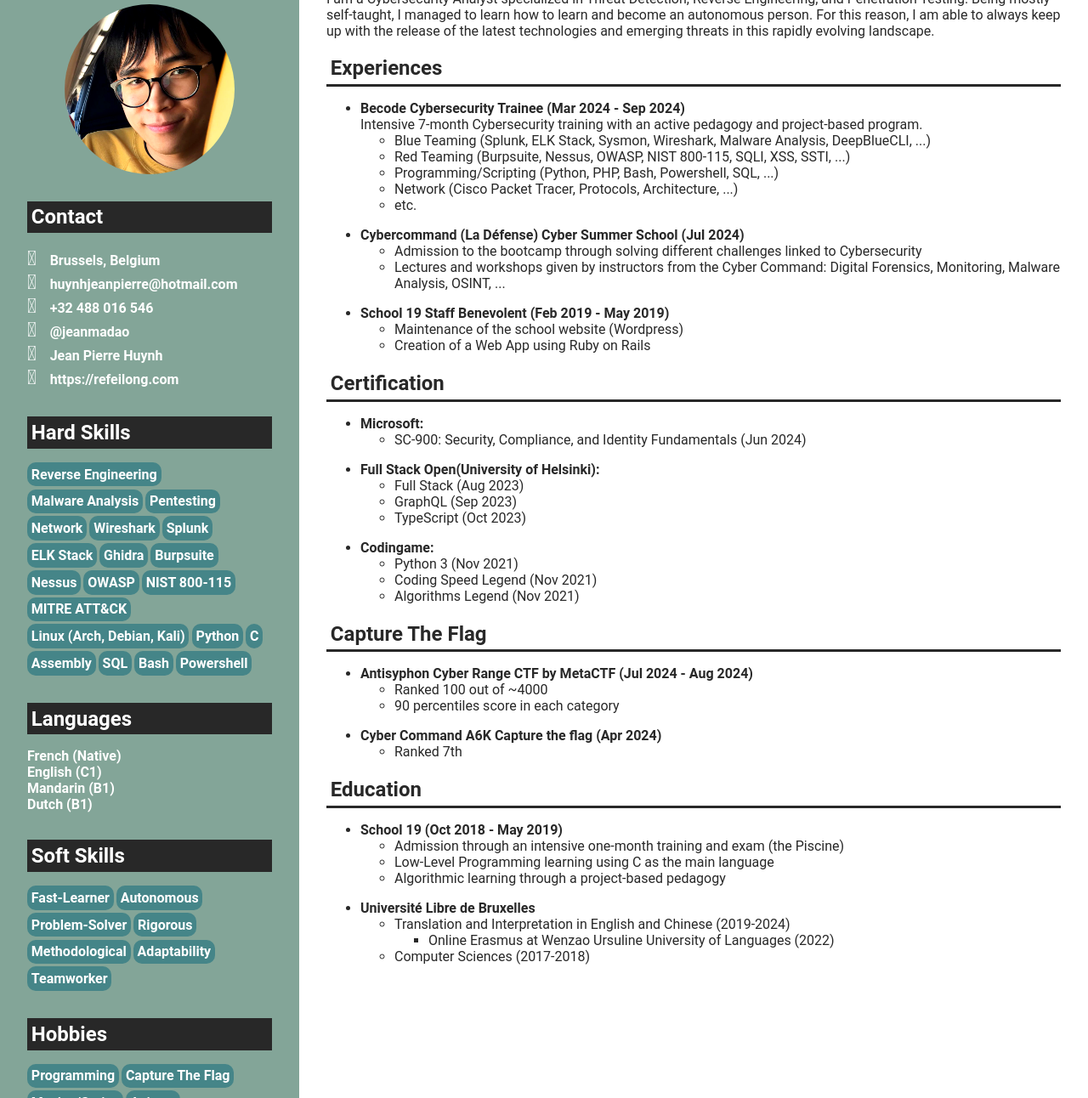
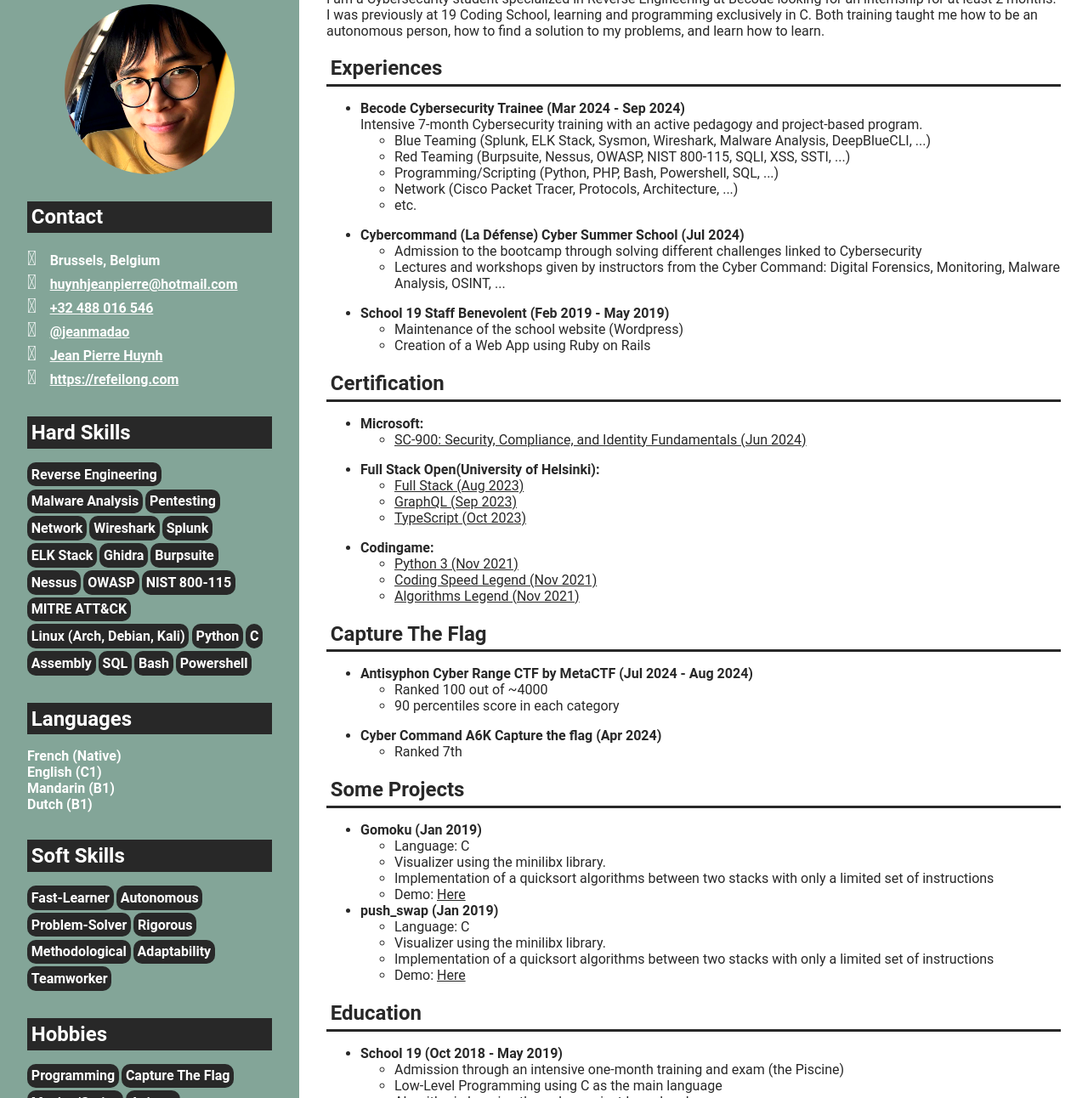
Before and after one commit to jeanmadao/resume, a plain HTML site: page index.html in a window 1280 px wide. Shown: the part 100-1392 px from the top of the page at 85% size. Drawn offline with Linux system fonts and the light colour scheme.

Commit message:
modification

```diff
--- a/index.html
+++ b/index.html
@@ -18,7 +18,7 @@
         <div id="contact">
           <h2>Contact</h2>
           <ul>
-            <li id="address"><span class="icon">󰍎</span><a href="https://www.visit.brussels/">Brussels, Belgium</a></li>
+            <li id="address"><span class="icon">󰍎</span>Brussels, Belgium</li>
             <li id="email"><span class="icon">󰺻</span><a href="mailto:huynhjeanpierre@hotmail.com">huynhjeanpierre@hotmail.com</a></li>
             <li id="phone"><span class="icon">󰏲</span><a href="tel:+32488016546">+32 488 016 546</a></li>
             <li id="github"><span class="icon">󰊤</span><a href="https://github.com/jeanmadao">@jeanmadao</a></li>
@@ -93,12 +93,12 @@
         <div id="about">
           <h2>About Me</h2>
           <p>
-            I am a Cybersecurity Analyst specialized in Threat Detection,
-            Reverse Engineering, and Penetration Testing. Being mostly
-            self-taught, I managed to learn how to learn and become an
-            autonomous person. For this reason, I am able to always keep up
-            with the release of the latest technologies and emerging threats
-            in this rapidly evolving landscape.
+            I am a Cybersecurity student specialized in Reverse Engineering
+	    at Becode looking for an internship for at least 2 months. I
+	    was previously at 19 Coding School, learning and programming
+	    exclusively in C. Both training taught me how to be an
+	    autonomous person, how to find a solution to my problems,
+	    and learn how to learn.
           </p>
         </div>
 
@@ -268,6 +268,56 @@
           </ul>
         </div>
 
+        <div id="projects">
+          <h2>Some Projects</h2>
+          <ul>
+            <li>
+              <div class="project">
+                <div class="title">
+                  Gomoku (Jan 2019)
+                </div>
+                <div class="description">
+		  <ul>
+		    <li>Language: C</li>
+		    <li>
+		      Visualizer using the minilibx library.
+		    </li>
+		    <li>
+		       Implementation of a quicksort algorithms between two
+		       stacks with only a limited set of instructions
+		    </li>
+		    <li>
+		      Demo: <a href="https://youtu.be/wmS4Tesgkx0">Here</a>
+		    </li>
+		  </ul>
+                </div>
+              </div>
+            </li>
+            <li>
+              <div class="project">
+                <div class="title">
+                  push_swap (Jan 2019)
+                </div>
+                <div class="description">
+		  <ul>
+		    <li>Language: C</li>
+		    <li>
+		      Visualizer using the minilibx library.
+		    </li>
+		    <li>
+		       Implementation of a quicksort algorithms between two
+		       stacks with only a limited set of instructions
+		    </li>
+		    <li>
+		      Demo: <a href="https://youtu.be/wmS4Tesgkx0">Here</a>
+		    </li>
+		  </ul>
+                </div>
+              </div>
+            </li>
+          </ul>
+        </div>
+
         <div id="education">
           <h2>Education</h2>
           <ul>
@@ -283,8 +333,7 @@
                       exam (the Piscine)
                     </li>
                     <li>
-                      Low-Level Programming learning using C as the main
-                      language
+                      Low-Level Programming using C as the main language
                     </li>
                     <li>
                       Algorithmic learning through a project-based pedagogy
--- a/styles/style.css
+++ b/styles/style.css
@@ -1,5 +1,7 @@
 :root {
   --bg-color: #282828;
+  --bg3-color: #665c54;
+  --fg3-color: #bdae93;
   --blue-color: #83a598;
   --neutral-blue-color: #458588;
   font-family: Roboto, FantasqueSansM Nerd Font Mono;
@@ -7,12 +9,13 @@
 
 a {
   color: unset;
-  text-decoration: unset;
 }
 
 body, h1, h2, ul, p {
   margin: unset;
 }
+
+
 
 h1, h2 {
   padding: 0.3rem;
@@ -93,7 +96,7 @@ section {
   #hard-skills li,
   #soft-skills li,
   #hobbies li {
-    background-color: var(--neutral-blue-color);
+    background-color: var(--bg-color);
     color: white;
     border-radius: 10px;
     padding: 0.3rem;
```
